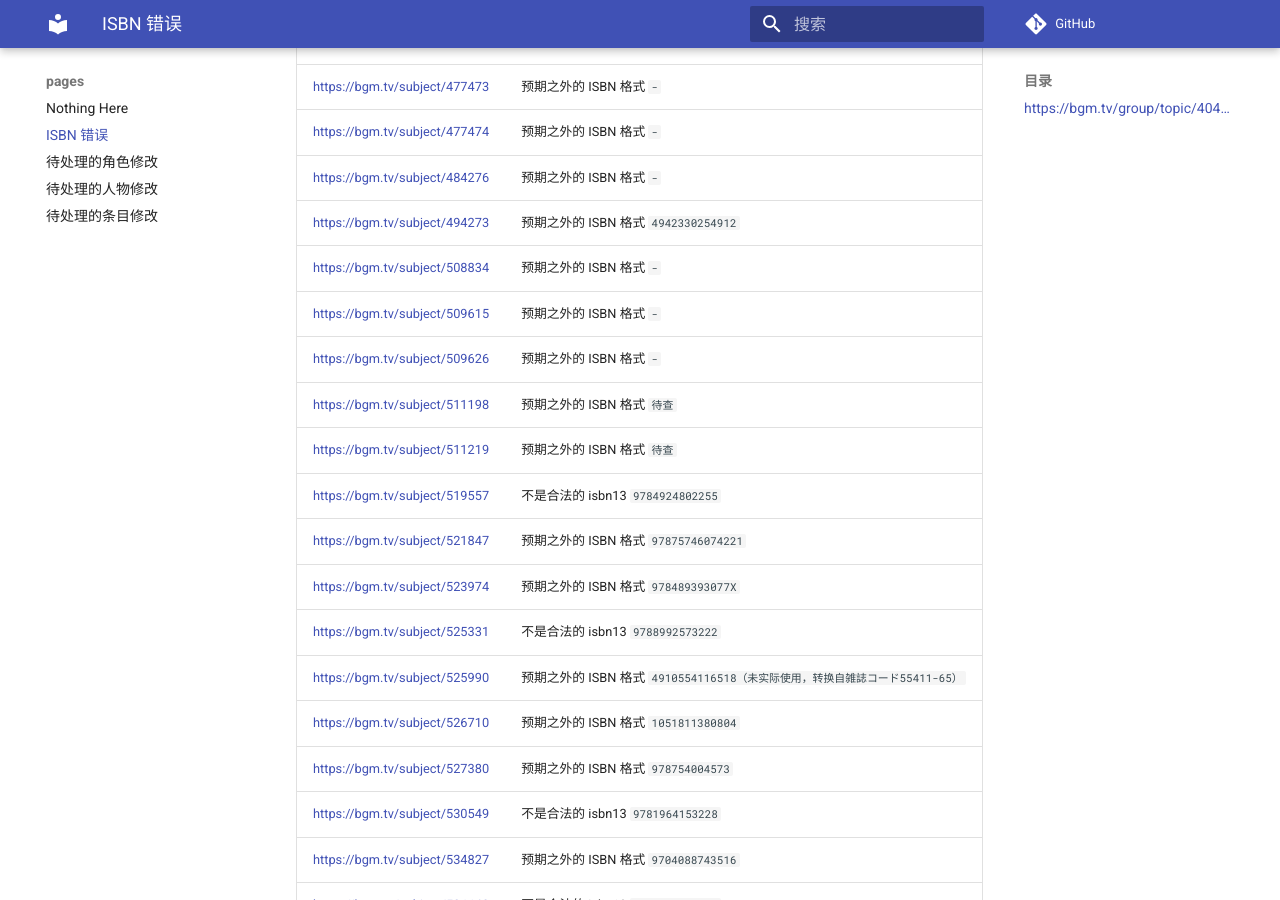
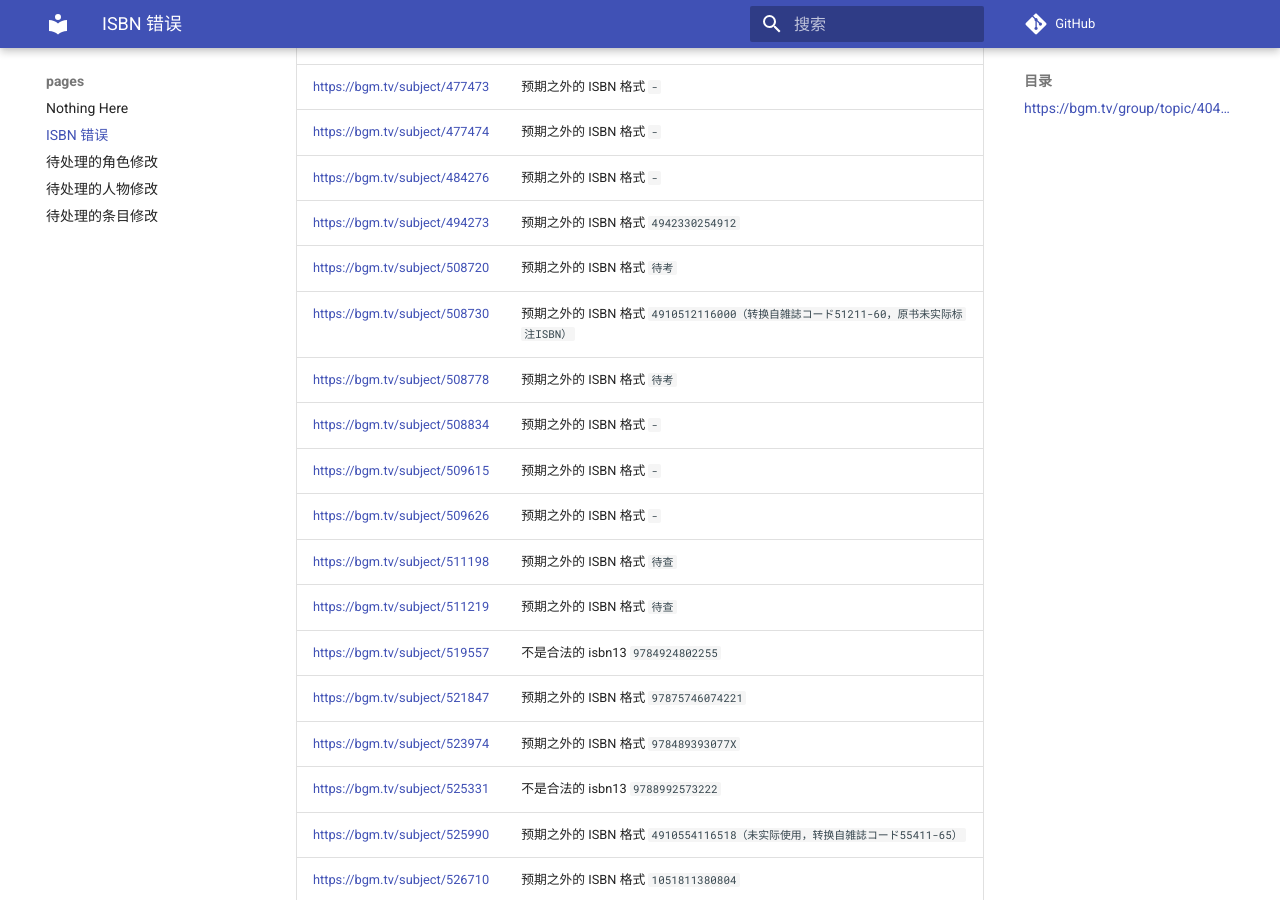
Before and after one commit to trim21/bangumi-pages, an MkDocs documentation site: the page built from docs/isbn.md, in a window 1280 px wide and 900 px high, scrolled down 5483 px. Built offline with MkDocs 1.6.1 and Material for MkDocs 9.7.7, drawn with Linux system fonts in a browser that asks for light colours; comment, search, counter and statistics services are not loaded.

Commit message:
update isbn.md

```diff
--- a/docs/isbn.md
+++ b/docs/isbn.md
@@ -124,6 +124,9 @@ total 242
 | <https://bgm.tv/subject/477474> | 预期之外的 ISBN 格式 `-` |
 | <https://bgm.tv/subject/484276> | 预期之外的 ISBN 格式 `-` |
 | <https://bgm.tv/subject/494273> | 预期之外的 ISBN 格式 `4942330254912` |
+| <https://bgm.tv/subject/508720> | 预期之外的 ISBN 格式 `待考` |
+| <https://bgm.tv/subject/508730> | 预期之外的 ISBN 格式 `4910512116000（转换自雑誌コード51211-60，原书未实际标注ISBN）` |
+| <https://bgm.tv/subject/508778> | 预期之外的 ISBN 格式 `待考` |
 | <https://bgm.tv/subject/508834> | 预期之外的 ISBN 格式 `-` |
 | <https://bgm.tv/subject/509615> | 预期之外的 ISBN 格式 `-` |
 | <https://bgm.tv/subject/509626> | 预期之外的 ISBN 格式 `-` |
```
Also changed, not shown: other parts of docs/isbn.md (+1 -1 lines).
